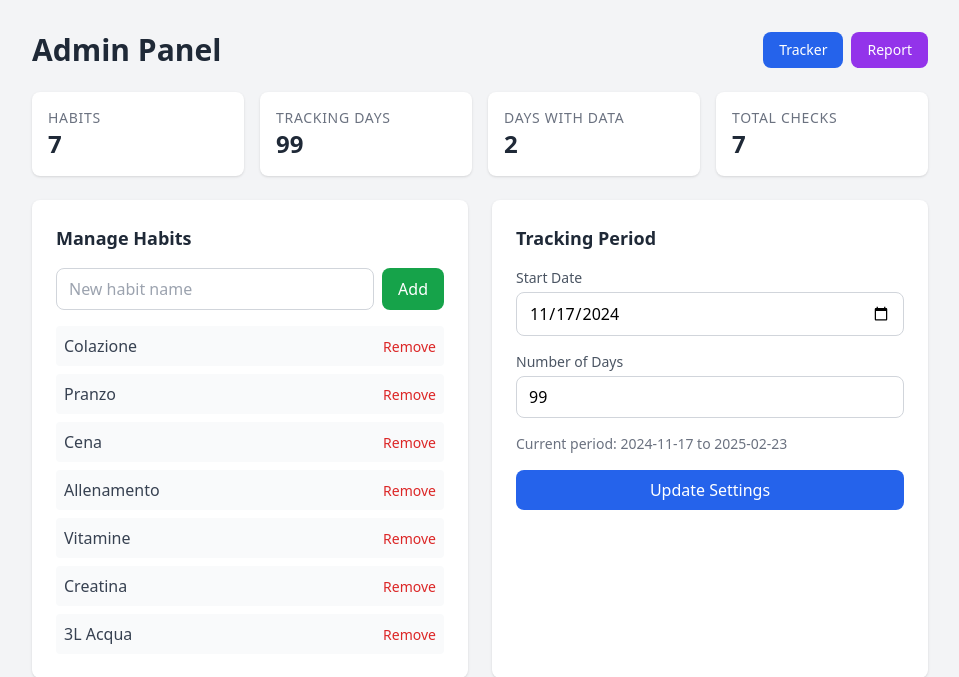
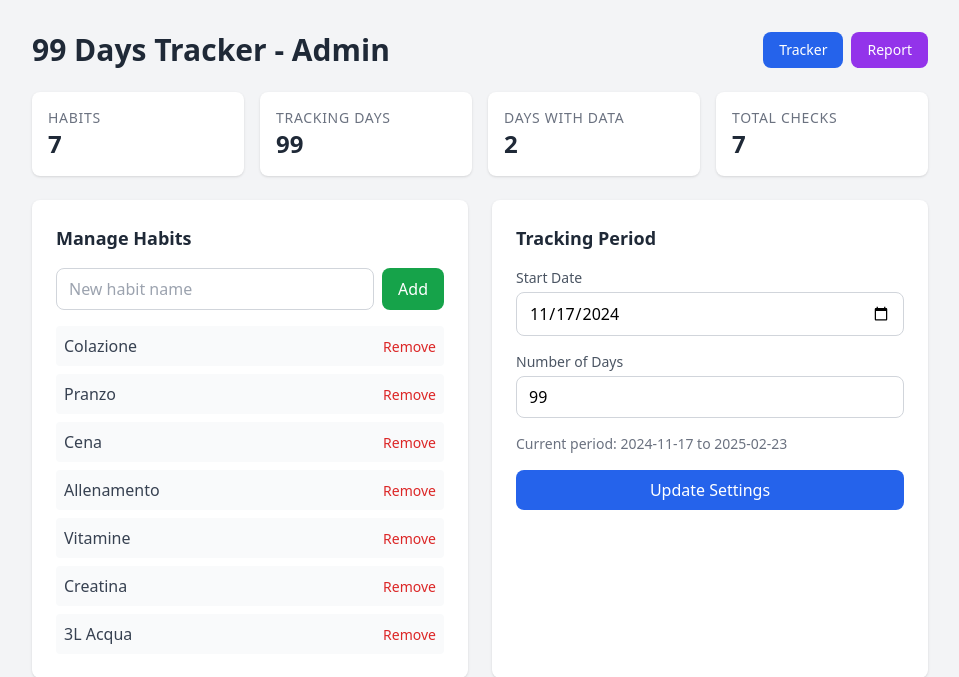
Before and after one commit to rgzpaul/habit-tracker, a PHP site: page /admin.php in a window 1280 px wide. Shown: the top 677 px of the page, without its empty margins (160-1119 px from the left). Run offline with PHP 8.4, Linux system fonts and the light colour scheme; some libraries are stand-ins or nearby versions.

Commit message:
Show tracking days (99) in admin panel title

```diff
--- a/admin.php
+++ b/admin.php
@@ -107,7 +107,7 @@ $trackingDays = $startDate->diff($endDate)->days + 1;
 <html>
 <head>
     <meta name="viewport" content="width=device-width, initial-scale=1.0">
-    <title>Admin Panel - Habit Tracker</title>
+    <title>Admin Panel - <?= $trackingDays ?> Days Tracker</title>
     <script src="https://cdn.tailwindcss.com"></script>
     <link href="https://fonts.googleapis.com/css2?family=JetBrains+Mono&display=swap" rel="stylesheet">
 </head>
@@ -115,7 +115,7 @@ $trackingDays = $startDate->diff($endDate)->days + 1;
     <div class="max-w-4xl w-full">
         <!-- Header -->
         <div class="flex justify-between items-center mb-6">
-            <h1 class="text-2xl md:text-3xl font-bold text-gray-800">Admin Panel</h1>
+            <h1 class="text-2xl md:text-3xl font-bold text-gray-800"><?= $trackingDays ?> Days Tracker - Admin</h1>
             <div class="flex gap-2">
                 <a href="index.php" class="bg-blue-600 text-white px-4 py-2 rounded-lg hover:bg-blue-700 transition-colors text-sm">Tracker</a>
                 <a href="report.php" class="bg-purple-600 text-white px-4 py-2 rounded-lg hover:bg-purple-700 transition-colors text-sm">Report</a>
```
